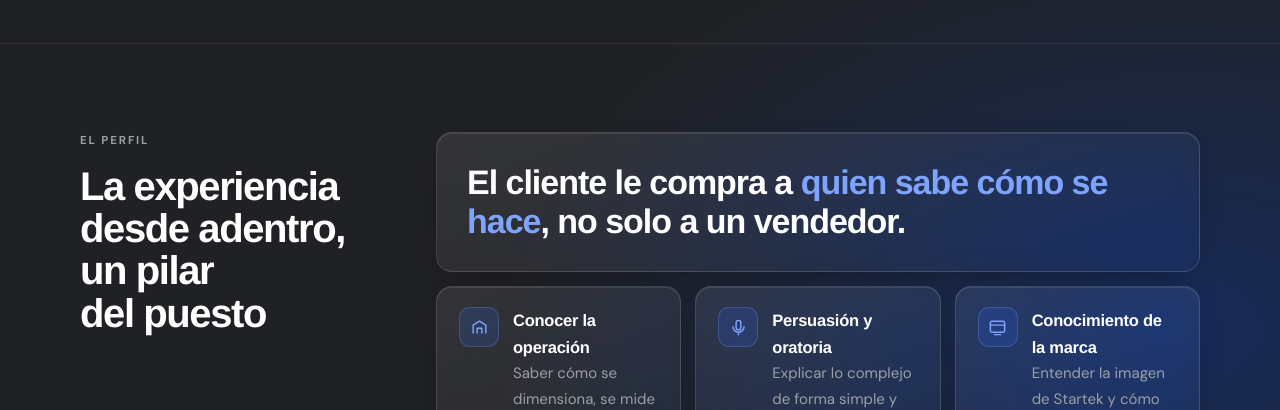
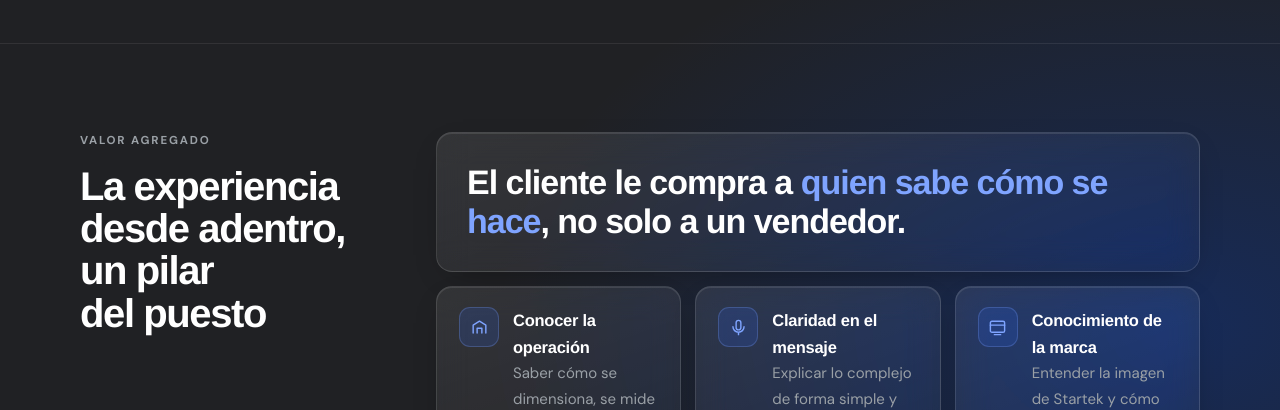
Before and after one commit to Startek-latam/Gerencia-Nuevos-Negocios, a plain HTML site: page presentacion/index.html in a window 1280 px wide. Shown: the part 1400-1810 px from the top of the page. Drawn offline with Linux system fonts and the light colour scheme.

Commit message:
Presentación: sección Valor agregado y Claridad en el mensaje
Co-Authored-By: Claude Opus 5.5 <noreply@anthropic.com>
Claude-Session: https://claude.ai/code/session_01JoB9ZBwkwSyip5sGHNFjZQ

```diff
--- a/presentacion/index.html
+++ b/presentacion/index.html
@@ -308,14 +308,14 @@ footer { border-top: 1px solid var(--rule); color: var(--dim); font-size: 13px;
 <section class="sec band" aria-labelledby="t-why">
   <div class="wrap split">
     <div class="head">
-      <div class="eyebrow">El perfil</div>
+      <div class="eyebrow">Valor agregado</div>
       <h2 id="t-why">La experiencia desde adentro, un pilar del puesto</h2>
     </div>
     <div class="stack">
       <div class="glass quote">El cliente le compra a <em>quien sabe cómo se hace</em>, no solo a un vendedor.</div>
       <div class="cards-3">
         <div class="glass why-item"><span class="ic"><svg viewBox="0 0 24 24"><path d="M4 19V9l8-5 8 5v10"/><path d="M9 19v-6h6v6"/></svg></span><div><b>Conocer la operación</b><span>Saber cómo se dimensiona, se mide y se gestiona un contact center.</span></div></div>
-        <div class="glass why-item"><span class="ic"><svg viewBox="0 0 24 24"><path d="M12 3a3 3 0 0 0-3 3v6a3 3 0 0 0 6 0V6a3 3 0 0 0-3-3z"/><path d="M5 11a7 7 0 0 0 14 0M12 18v3"/></svg></span><div><b>Persuasión y oratoria</b><span>Explicar lo complejo de forma simple y sostener la propuesta frente al cliente.</span></div></div>
+        <div class="glass why-item"><span class="ic"><svg viewBox="0 0 24 24"><path d="M12 3a3 3 0 0 0-3 3v6a3 3 0 0 0 6 0V6a3 3 0 0 0-3-3z"/><path d="M5 11a7 7 0 0 0 14 0M12 18v3"/></svg></span><div><b>Claridad en el mensaje</b><span>Explicar lo complejo de forma simple y sostener la propuesta frente al cliente.</span></div></div>
         <div class="glass why-item"><span class="ic"><svg viewBox="0 0 24 24"><rect x="3" y="4" width="18" height="14" rx="2"/><path d="M3 9h18M8 21h8"/></svg></span><div><b>Conocimiento de la marca</b><span>Entender la imagen de Startek y cómo comunica.</span></div></div>
       </div>
     </div>
```
